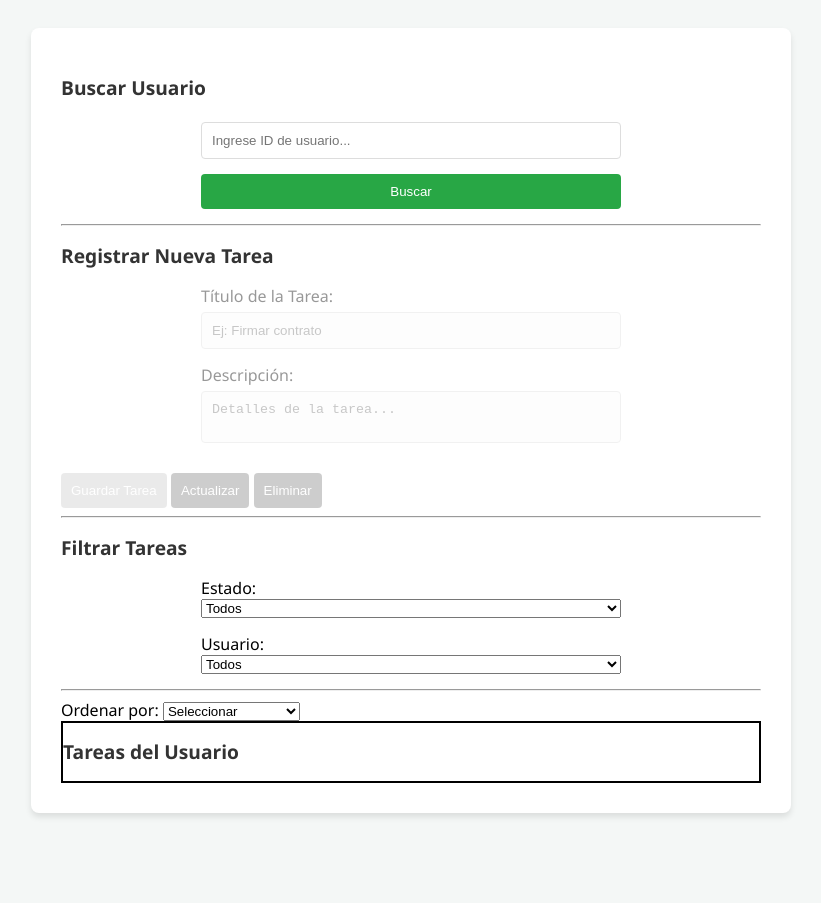
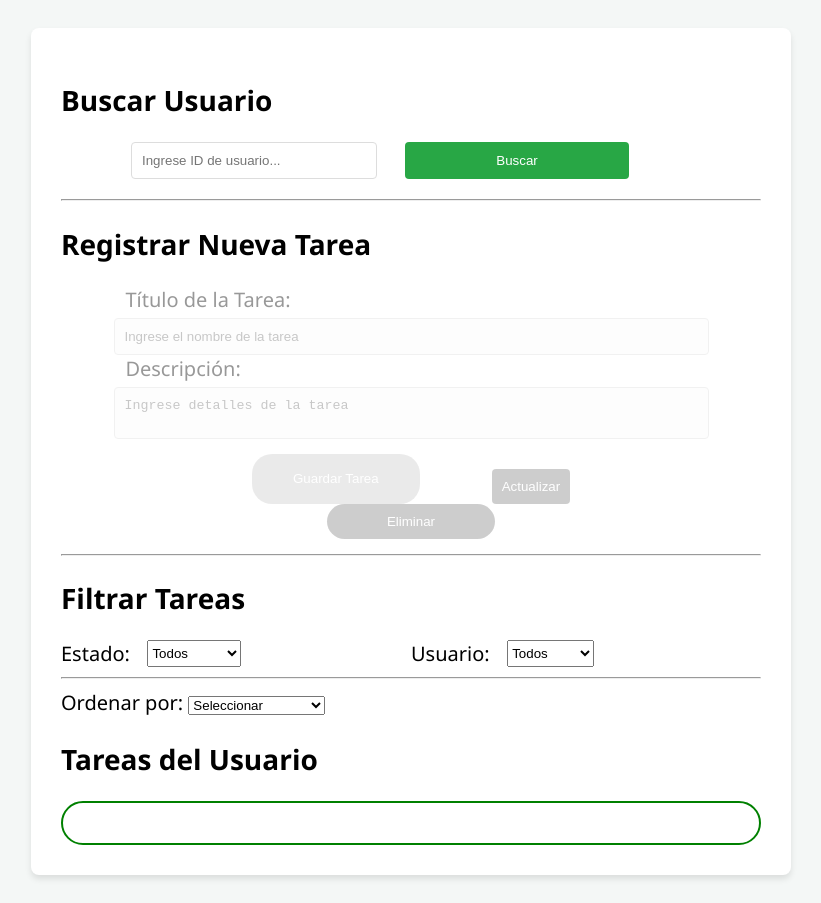
Before and after one commit to andre1985dominiocom/Tareas_Equipo_Trabajo, a plain HTML site: page actividades/frontend/index.html in a window 1280 px wide. Shown: the whole page, without its empty margins (229-1050 px from the left). Before the commit the page ends 841 px from the top, so only its background shows below. Drawn offline with Linux system fonts and the light colour scheme.

Commit message:
rediseño visual basico al sistema de tareas

```diff
--- a/actividades/frontend/index.html
+++ b/actividades/frontend/index.html
@@ -3,7 +3,7 @@
 <head>
   <meta charset="UTF-8">
   <meta name="viewport" content="width=device-width, initial-scale=1.0">
-  <title>Gestión de Tareas #5</title>
+  <title>Gestión de Tareas #4</title>
   <link rel="stylesheet" href="styles.css">
 </head>
 
@@ -28,14 +28,14 @@
 
     <form id="formulario-tareas" class="formulario-desactivado">
 
-      <div class="grupo-entrada">
-        <label>Título de la Tarea:</label>
-        <input type="text" id="titulo-tarea" placeholder="Ej: Firmar contrato" required disabled>
+      <div class="grupo-entrada-tarea">
+        <label class="grupo-entrada-tarea__subtitulos">Título de la Tarea:</label>
+        <input type="text" id="titulo-tarea" placeholder="Ingrese el nombre de la tarea" required disabled>
       </div>
 
-      <div class="grupo-entrada">
-        <label>Descripción:</label>
-        <textarea id="descripcion-tarea" placeholder="Detalles de la tarea..." required disabled></textarea>
+      <div class="grupo-entrada-tarea">
+        <label class="grupo-entrada-tarea__subtitulos">Descripción:</label>
+        <textarea id="descripcion-tarea" placeholder="Ingrese detalles de la tarea" required disabled></textarea>
       </div>
 
       <div class="contenedor-btn">
@@ -113,8 +113,8 @@
 </div>
 
 <!--LISTADO FUERA DEL FORM -->
+  <h2>Tareas del Usuario</h2>
     <section class="seccion-lista">
-      <h2>Tareas del Usuario</h2>
       <div id="contenedor-tareas"></div>
     </section>
   </div>
--- a/actividades/frontend/main.js
+++ b/actividades/frontend/main.js
@@ -26,7 +26,7 @@ document.getElementById('boton-buscar').addEventListener("click", async () => {
 
         const user = await res.json();
         usuarioIdActual = id;
-        document.getElementById('mensaje-busqueda').innerText = `Usuario: ${user.name}`;
+        document.getElementById('mensaje-busqueda').innerText = `Usuario encontrado : ${user.name}`;
 
         // --- LÓGICA DE CARGA INTELIGENTE ---
         // 1. Intentamos leer de LocalStorage primero
--- a/actividades/frontend/styles.css
+++ b/actividades/frontend/styles.css
@@ -4,6 +4,10 @@ body {
     display: flex;
     justify-content: center;
     padding: 20px;
+}
+
+html {
+    font-size: 20px;
 }
 
 .contenedor {
@@ -15,21 +19,13 @@ body {
     max-width: 700px;
 }
 
-.grupo-entrada {
-    margin: auto;
-    width: 60%;
-}
-
 textarea {
     resize: none;
 }
 
-h2 { color: #333; font-size: 1.2rem; }
-
-.grupo-entrada {
-    margin-bottom: 15px;
-    display: flex;
-    flex-direction: column;
+h2 {
+    font-size: 1.4rem;
+    font-weight: bolder;
 }
 
 
@@ -70,10 +66,65 @@ button:disabled {
 }
 
 #mensaje-busqueda {
-    font-size: 0.9rem;
-    margin-top: 5px;
+    font-size: 1rem;
+    color: #125f22;
 }
 
 .seccion-lista {
-    border: 2px solid   ;
+    border: 2px solid green;
+    border-radius: 30px;
+    padding: 20px;
+    display: flex;
+    flex-direction: column;
 }
+
+#contenedor-tareas {
+    display: flex;
+    flex-direction: column;
+    gap: 15px;
+}
+
+.contenedor-filtros {
+    display: flex;
+}
+
+#boton-buscar, #id-usuario {
+    width: 40%;
+    height: auto;
+    margin: 0;
+}
+
+.grupo-entrada {
+    width: 80%;
+    margin-bottom: 15px;
+    display: flex;
+    gap: 5%;
+    margin: auto;
+}
+
+.grupo-entrada-tarea {
+    display: flex;
+    flex-direction: column;
+    width: 85%;
+    margin: auto;
+}
+
+.grupo-entrada-tarea__subtitulos {
+    padding-left: 2%;
+}
+
+.contenedor-btn {
+    display: flex;
+    flex-flow: row wrap;
+    gap: 5%;
+    width: 60%;
+    justify-content: space-evenly;
+    margin: 15px auto;
+}
+
+#boton-guardar-tarea, #boton-eliminar-tarea {
+    width: 40%;
+    height: auto;
+    margin: 0;
+    border-radius: 20px;
+}
```
